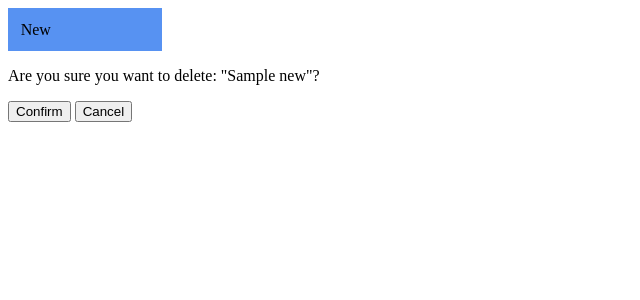
After one commit to alesualam/Gymkana-formacion-Django, a Django app: a page that uses mysite/baseItems/templates/baseItems/new_confirm_delete.html in a window 1280 px wide. The commit adds this page. Shown: the top 300 px of the page, without its empty margins (0-640 px from the left). Run offline with Django 3.2, Linux system fonts and the light colour scheme; tables that the repository leaves empty hold one stand-in row (values such as "Sample post").

Commit message:
Delete view based classes

```diff
--- a/mysite/baseItems/forms.py
+++ b/mysite/baseItems/forms.py
@@ -1,6 +1,6 @@
 from django import forms
 from .models import New
-from django.core.files.uploadedfile import InMemoryUploadedFile
+from django.core.files.uploadedfile import InMemoryUploadedFile, TemporaryUploadedFile
 
 
 class NewsForm(forms.ModelForm):
@@ -11,7 +11,7 @@ class NewsForm(forms.ModelForm):
 
     def clean_image(self):
         image = self.cleaned_data.get('image')
-        if isinstance(image, InMemoryUploadedFile):
+        if isinstance(image, InMemoryUploadedFile) or isinstance(image, TemporaryUploadedFile):
             image_name = image.name
             image_split = image_name.split('.')
             image_format = image_split[-1]
--- a/mysite/baseItems/models.py
+++ b/mysite/baseItems/models.py
@@ -31,6 +31,8 @@ class Event(BaseItems):
 @receiver(post_delete, sender=New)
 def delete_img(sender, **kwargs):
     try:
-        os.remove(kwargs.get('instance').image.path)
+        image = kwargs.get('instance').image
+        if image.name != "/img/periodico.jpg":
+            os.remove(image.path)
     except OSError:
         pass
--- a/mysite/baseItems/templates/baseItems/detailNew.html
+++ b/mysite/baseItems/templates/baseItems/detailNew.html
@@ -22,6 +22,6 @@
     Classes
     <br/>
     <a href="{% url 'baseItems:updateNewClass' new.id %}"><button type="button">Update New</button></a>
-
+    <a href="{% url 'baseItems:deleteNewClass' new.id %}"><button type="button">Delete New</button></a>
 </p>
 {% endblock %}
--- /dev/null
+++ b/mysite/baseItems/templates/baseItems/new_confirm_delete.html
@@ -0,0 +1,13 @@
+{% extends "baseItems/layout.html" %}
+{% block head %}
+    {% load static %}
+    <link rel="stylesheet" type="text/css" href="{% static 'baseItems/style.css' %}">
+{% block title %}
+<div class="title">New</div>{% endblock %}
+{% endblock %}
+{% block content %}
+<form method="POST"> {% csrf_token %}
+    <p>Are you sure you want to delete: "{{ new.title }}"?</p>
+    <a href="{% url 'baseItems:news' %}"><button type="submit">Confirm</button></a>
+    <a href="{% url 'baseItems:news' %}"><button type="button">Cancel</button></a>
+{% endblock %}
--- a/mysite/baseItems/urls.py
+++ b/mysite/baseItems/urls.py
@@ -13,4 +13,5 @@ urlpatterns = [
     url(r'^v2/news/$', views.ShowNews.as_view(), name='newsClass'),
     url(r'^v2/new/create/$', views.NewCreate.as_view(), name='createNewClass'),
     url(r'^v2/new/update/(?P<pk>[0-9]+)/$', views.NewUpdate.as_view(), name='updateNewClass'),
+    url(r'^v2/new/delete/(?P<pk>[0-9]+)/$', views.NewDelete.as_view(), name='deleteNewClass'),
 ]
--- a/mysite/baseItems/views.py
+++ b/mysite/baseItems/views.py
@@ -3,9 +3,9 @@ from __future__ import unicode_literals
 from django.shortcuts import render, get_object_or_404
 from django.http import Http404
 from django.shortcuts import redirect
-from django.views.generic.edit import CreateView, UpdateView
+from django.views.generic.edit import CreateView, UpdateView, DeleteView
 from django.views.generic.list import ListView
-from django.urls import reverse
+from django.urls import reverse, reverse_lazy
 from .models import Event, New
 from .forms import NewsForm
 
@@ -86,6 +86,7 @@ def new_delete_v1(request, new_id):
 
 
 class ShowNews(ListView):
+    model = New
     template_name = 'baseItems/news.html'
     context_object_name = 'news'
 
@@ -94,21 +95,24 @@ class ShowNews(ListView):
 
 
 class NewCreate(CreateView):
+    form_class = NewsForm
     template_name = 'baseItems/newCreate.html'
     model = New
-    fields = ['title', 'subtitle', 'body', 'image']
 
     def get_success_url(self):
         return reverse('baseItems:newsClass')
 
 
 class NewUpdate(UpdateView):
+    form_class = NewsForm
     template_name = 'baseItems/newUpdate.html'
     model = New
-    fields = ['title', 'subtitle', 'body', 'image']
-
-    def get(self, *args, **kwargs):
-        return self.post(*args, **kwargs)
 
     def get_success_url(self):
         return reverse('baseItems:newsClass')
+
+
+class NewDelete(DeleteView):
+    model = New
+
+    success_url = reverse_lazy('baseItems:newsClass')
```
